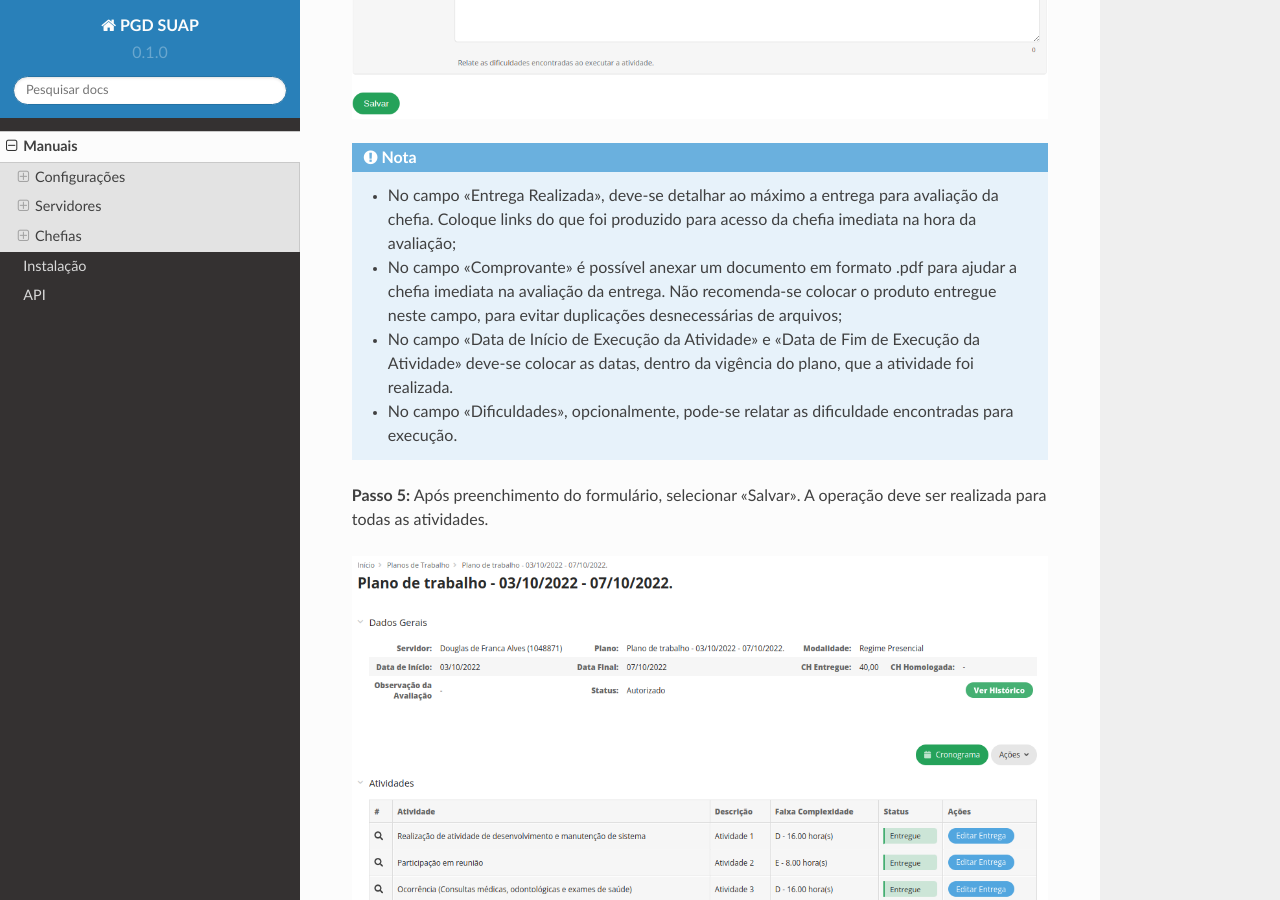
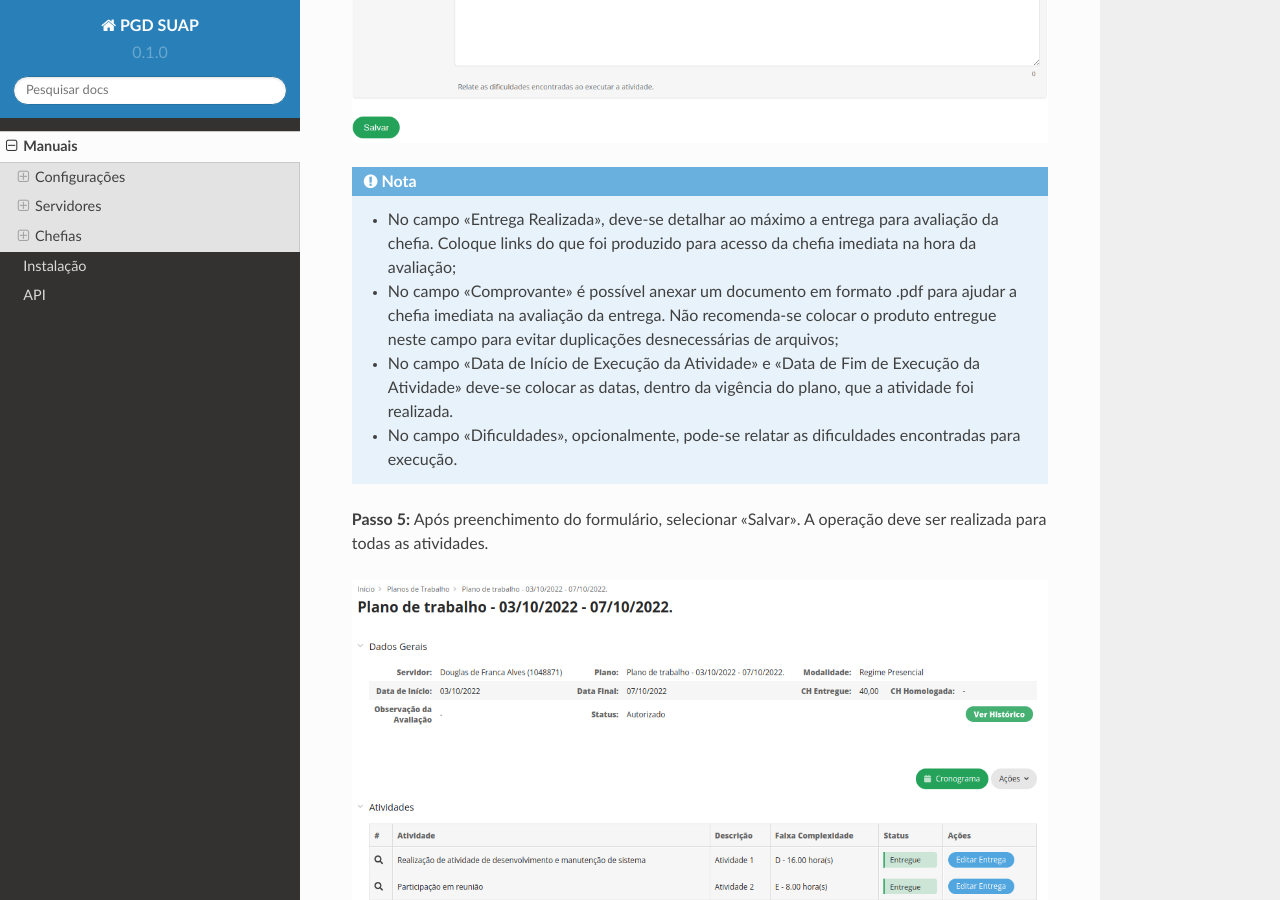
Before and after one commit to csi-ifgoiano/pgdsuap, a Sphinx documentation site: the page built from docs/source/manuais.rst, in a window 1280 px wide and 900 px high, scrolled down 17576 px. Built offline with Sphinx 7.4.7 and the Read the Docs theme 2.0.0, drawn with Linux system fonts in a browser that asks for light colours; some of the changed text lies outside the part shown.

Commit message:
Update manuais.rst

```diff
--- a/docs/source/manuais.rst
+++ b/docs/source/manuais.rst
@@ -240,7 +240,8 @@
 
 .. Note::
 
-   As faixas de complexidade são pré-cadastradas pelas equipes responsáveis pelo PGD. A carga horária da faixa de complexidade (em programa de gestão) será considerada para fins de planejamento do plano de trabalho.
+   * As faixas de complexidade são pré-cadastradas pelas equipes responsáveis pelo PGD.
+   * A carga horária da faixa de complexidade (em programa de gestão) será considerada para fins de planejamento do plano de trabalho.
 
 Após adicionadas todas as atividades o plano deve ficar similar ao seguinte:
 
@@ -279,9 +280,9 @@
 .. Note::
 
    * No campo "Entrega Realizada", deve-se detalhar ao máximo a entrega para avaliação da chefia. Coloque links do que foi produzido para acesso da chefia imediata na hora da avaliação;
-   * No campo "Comprovante" é possível anexar um documento em formato .pdf para ajudar a chefia imediata na avaliação da entrega. Não recomenda-se colocar o produto entregue neste campo, para evitar duplicações desnecessárias de arquivos;
+   * No campo "Comprovante" é possível anexar um documento em formato .pdf para ajudar a chefia imediata na avaliação da entrega. Não recomenda-se colocar o produto entregue neste campo para evitar duplicações desnecessárias de arquivos;
    * No campo "Data de Início de Execução da Atividade" e "Data de Fim de Execução da Atividade" deve-se colocar as datas, dentro da vigência do plano, que a atividade foi realizada.
-   * No campo "Dificuldades", opcionalmente, pode-se relatar as dificuldade encontradas para execução.
+   * No campo "Dificuldades", opcionalmente, pode-se relatar as dificuldades encontradas para execução.
 
 **Passo 5:** Após preenchimento do formulário, selecionar "Salvar". A operação deve ser realizada para todas as atividades.
 
```
Also changed, not shown: other parts of docs/source/manuais.rst (+7 -3 lines).
